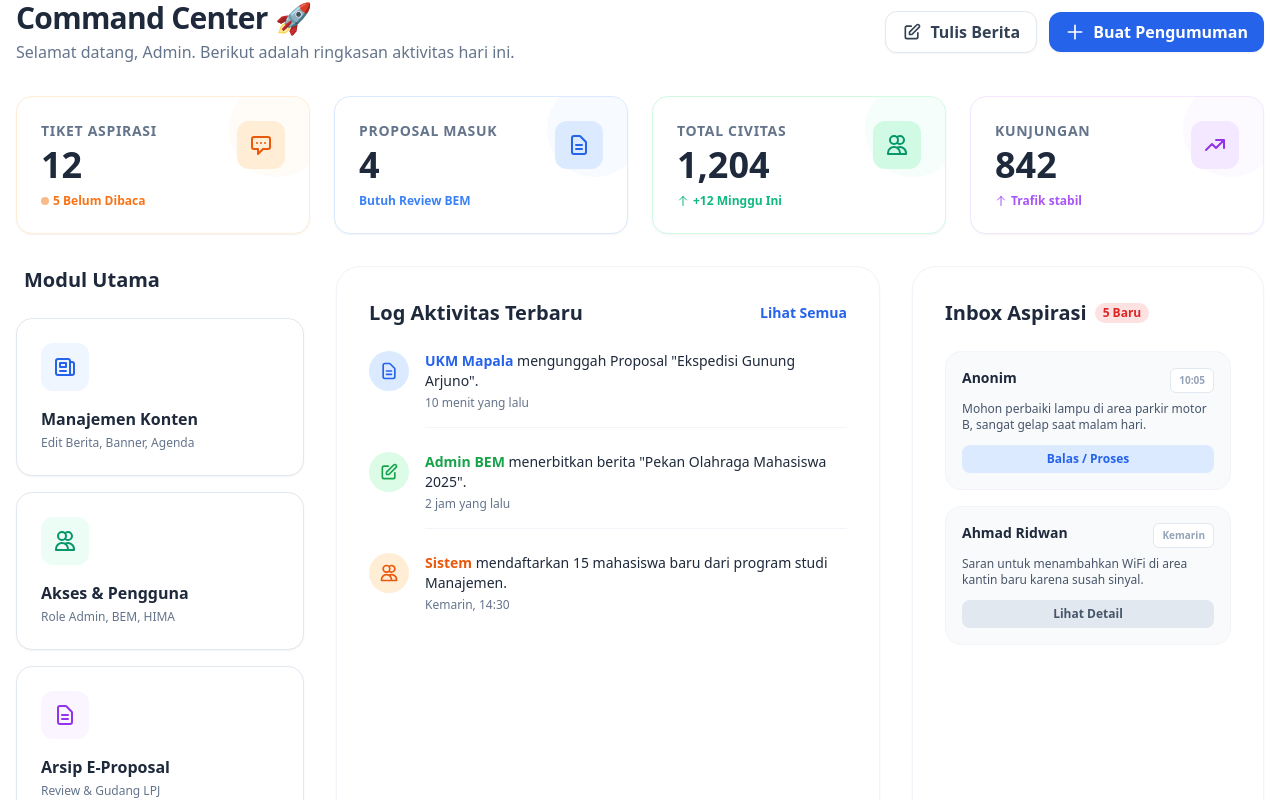
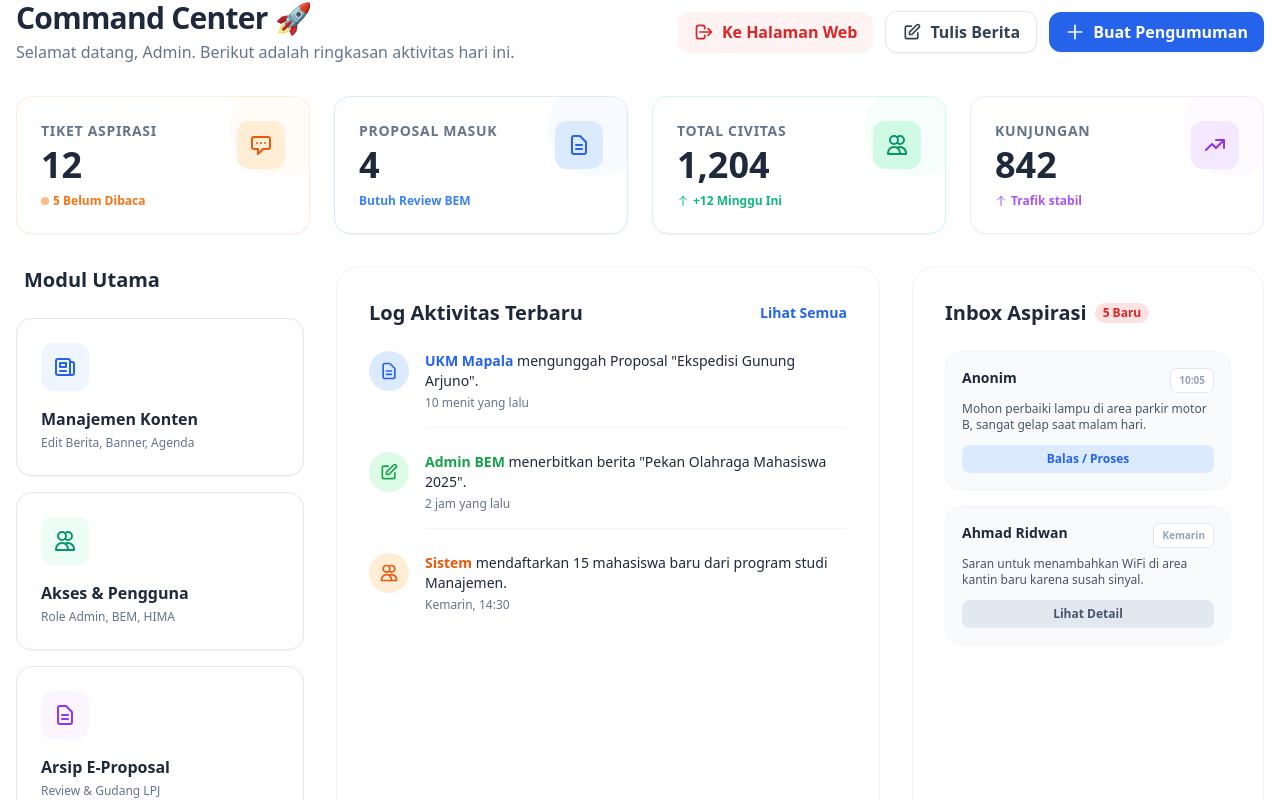
Before and after one commit to ormawautsby/ormawautsby, a Nuxt app: page /dashboard/admin-area in a window 1280 px wide. Shown: the top 800 px of the page. Built offline with nearby package versions, Linux system fonts and the light colour scheme; no server answers.

Commit message:
Update layout and add exit button to dashboard

```diff
--- a/app/components/admin/Sidebar.vue
+++ b/app/components/admin/Sidebar.vue
@@ -83,8 +83,12 @@
       </div>
     </div>
 
-    <div class="p-4 border-t border-slate-100">
-      <button @click="logout" class="flex items-center gap-2 text-sm font-bold text-red-500 hover:text-red-700 w-full px-2 py-2 transition-colors">
+    <div class="p-4 border-t border-slate-100 flex flex-col gap-1">
+      <NuxtLink to="/" class="flex items-center gap-2 text-sm font-bold text-slate-500 hover:text-blue-600 hover:bg-blue-50 rounded-lg w-full px-2 py-2 transition-colors">
+        <svg class="w-5 h-5" fill="none" stroke="currentColor" viewBox="0 0 24 24"><path stroke-linecap="round" stroke-linejoin="round" stroke-width="2" d="M10 19l-7-7m0 0l7-7m-7 7h18"></path></svg>
+        Ke Halaman Utama Web
+      </NuxtLink>
+      <button @click="logout" class="flex items-center gap-2 text-sm font-bold text-red-500 hover:text-red-700 hover:bg-red-50 rounded-lg w-full px-2 py-2 transition-colors">
         <svg class="w-5 h-5" fill="none" stroke="currentColor" viewBox="0 0 24 24"><path stroke-linecap="round" stroke-linejoin="round" stroke-width="2" d="M17 16l4-4m0 0l-4-4m4 4H7m6 4v1a3 3 0 01-3 3H6a3 3 0 01-3-3V7a3 3 0 013-3h4a3 3 0 013 3v1"></path></svg>
         Keluar
       </button>
--- a/app/pages/dashboard/admin-area/index.vue
+++ b/app/pages/dashboard/admin-area/index.vue
@@ -9,6 +9,10 @@
       </div>
 
       <div class="flex items-center gap-3 w-full md:w-auto">
+        <NuxtLink to="/" class="flex-1 md:flex-none bg-red-50 text-red-600 hover:bg-red-100 font-bold py-2 px-4 rounded-xl shadow-sm transition-all flex items-center justify-center gap-2">
+          <svg class="w-5 h-5" fill="none" stroke="currentColor" viewBox="0 0 24 24"><path stroke-linecap="round" stroke-linejoin="round" stroke-width="2" d="M17 16l4-4m0 0l-4-4m4 4H7m6 4v1a3 3 0 01-3 3H6a3 3 0 01-3-3V7a3 3 0 013-3h4a3 3 0 013 3v1"></path></svg>
+          Ke Halaman Web
+        </NuxtLink>
         <button class="flex-1 md:flex-none bg-white border border-slate-200 text-slate-700 hover:bg-slate-50 hover:text-blue-600 font-semibold py-2 px-4 rounded-xl shadow-sm transition-all flex items-center justify-center gap-2">
           <svg class="w-5 h-5" fill="none" stroke="currentColor" viewBox="0 0 24 24"><path stroke-linecap="round" stroke-linejoin="round" stroke-width="2" d="M11 5H6a2 2 0 00-2 2v11a2 2 0 002 2h11a2 2 0 002-2v-5m-1.414-9.414a2 2 0 112.828 2.828L11.828 15H9v-2.828l8.586-8.586z"></path></svg>
           Tulis Berita
```
